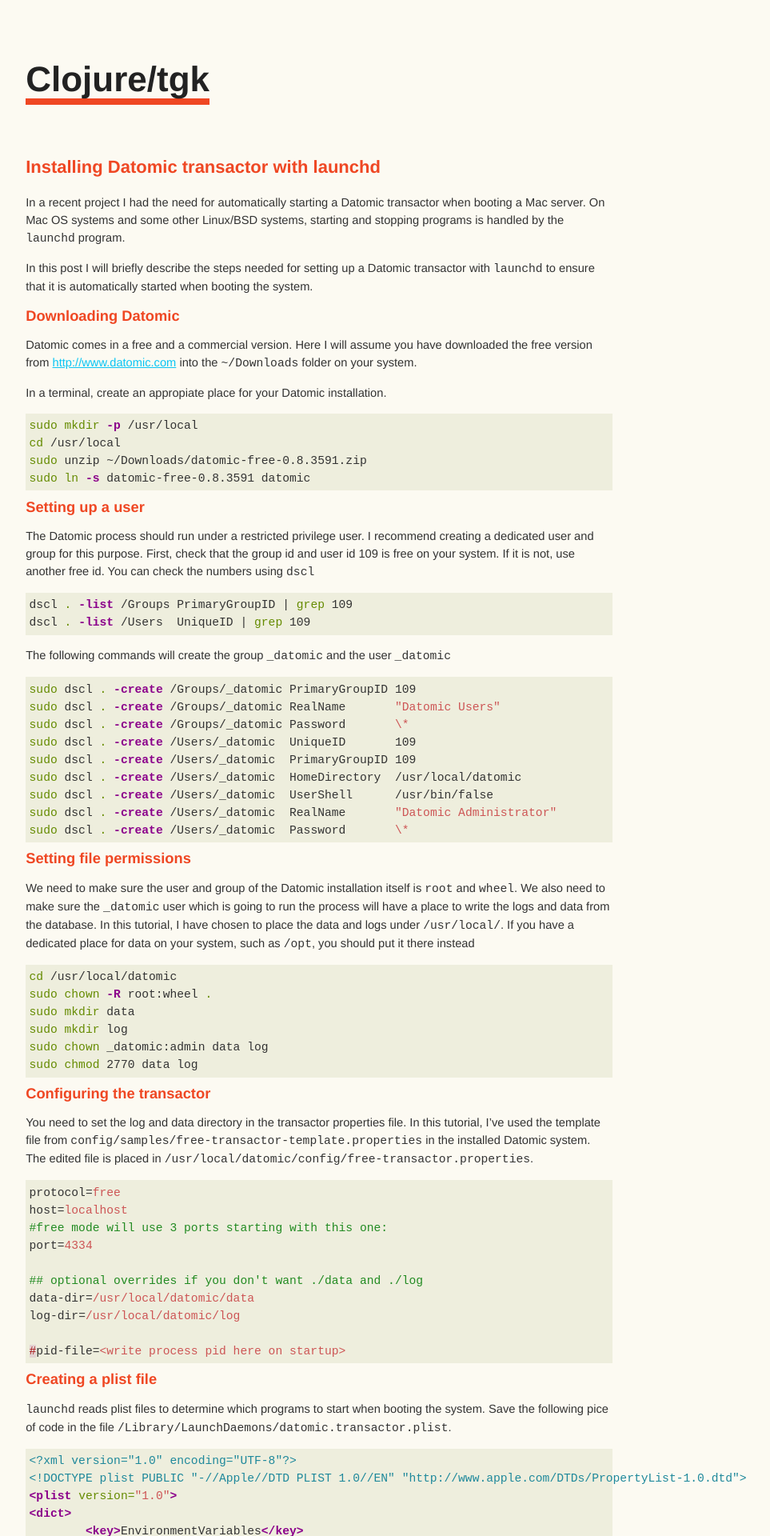
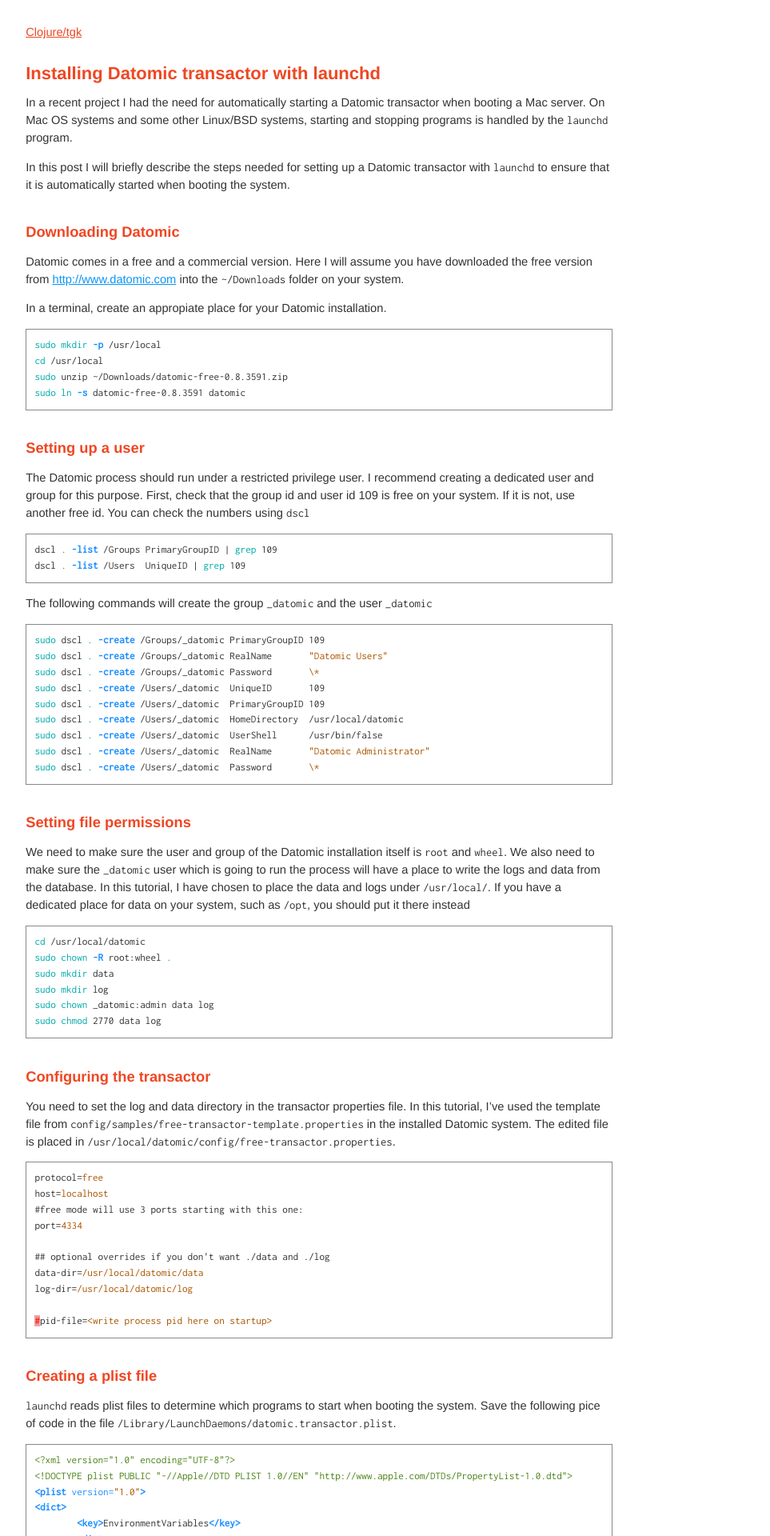
Before and after one commit to tgk/tgk.github.com, a Jekyll site: the page built from _posts/2012-11-04-installing-datomic-transactor-with-launchd.markdown, in a window 1280 px wide. Shown: the top 1920 px of the page at 80% size, without its empty margins (241-1204 px from the left). Built offline with Jekyll 4.4.1, drawn with Linux system fonts in a browser that asks for light colours; Markdown is read by kramdown in place of the engine named in the settings; comment, search, counter and statistics services are not loaded.

Commit message:
Updated site layout

```diff
--- a/_layouts/default.html
+++ b/_layouts/default.html
@@ -2,6 +2,9 @@
 <head>
    <meta http-equiv="content-type" content="text/html; charset=utf-8" />
    <title>{{ page.title }}</title>
+
+   <!-- Inconsolata font -->
+   <link href='http://fonts.googleapis.com/css?family=Inconsolata' rel='stylesheet' type='text/css'>
 
    <!-- syntax highlighting CSS -->
    <link rel="stylesheet" href="/css/syntax.css" type="text/css" />
@@ -28,11 +31,14 @@
 </head>
 <body>
 
-<div class="site">
-  <div class="title">
-    <a href="/">Clojure/tgk</a>
+  <div class="site">
+
+    <div class="title">
+      <a href="/">Clojure/tgk</a>
+    </div>
+
+    {{ content }}
+
   </div>
 
-  {{ content }}
-
 </html>
--- a/css/screen.css
+++ b/css/screen.css
@@ -30,7 +30,7 @@
 }
 
 body {
-  background-color: #fcfaf2;
+  background-color: #fff;
   font: 13.34px helvetica, arial, clean, sans-serif;
   *font-size: small;
   text-align: center;
@@ -42,13 +42,13 @@
 }
 
 h1 {
-  margin-bottom: 1em;
+  margin-bottom: 0.5em;
   color: #ef4723;
   font-size: 150%;
 }
 
 h2 {
-  margin-top: 0.5em;
+  margin-top: 2em;
   color: #ef4723;
   font-size: 125%;
 }
@@ -58,6 +58,10 @@
 }
 
 a {
+  color: #0a95f4;
+}
+
+olda {
   color: #0ac5f4;
 }
 
@@ -66,13 +70,34 @@
 }
 
 a:visited {
-  color: #03bdec;
+  color: #0390fc;
 }
 
 table {
   font-size: inherit;
   font: 100%;
 }
+
+.highlight {
+  border-style: solid;
+  border-width: 1px;
+  border-color: #888;
+}
+
+.highlight pre {
+  margin: 0.4em
+}
+
+.highlight code {
+  font-family: 'Inconsolata', monospace;
+  font-size: 0.9em;
+  line-height: 1.5;
+}
+
+code {
+  font-family: 'Inconsolata', monospace;
+}
+
 
 /*****************************************************************************/
 /*
@@ -105,23 +130,19 @@
   font-size: 110%;
   text-align: left;
   width: 50em;
-  margin: 3em auto 2em auto;
+  margin: 1em auto 2em auto;
   line-height: 1.5em;
 }
 
 .title {
   color: #ef4723;
-  font-weight: bold;
-  font-size: 300%;
   padding-top: 1em;
   padding-bottom: 1em;
   margin-bottom: 1em;
 }
 
   .site .title a {
-    color: #222;
-    text-decoration: none;
-    border-bottom: 0.2em solid #ef4723;
+    color: #ef4723;
   }
 
   .site .title a:hover {
--- a/css/syntax.css
+++ b/css/syntax.css
@@ -1,12 +1,11 @@
-.highlight .hll { background-color: #ffffcc }
-.highlight  { background: #eeeedd; }
-.highlight .c { color: #228B22 } /* Comment */
-.highlight .err { color: #a61717; background-color: #e3d2d2 } /* Error */
-.highlight .k { color: #8B008B; font-weight: bold } /* Keyword */
-.highlight .cm { color: #228B22 } /* Comment.Multiline */
-.highlight .cp { color: #1e889b } /* Comment.Preproc */
-.highlight .c1 { color: #228B22 } /* Comment.Single */
-.highlight .cs { color: #8B008B; font-weight: bold } /* Comment.Special */
+.codehilite .hll { background-color: #ffffcc }
+.codehilite .c { color: #aaaaaa; font-style: italic } /* Comment */
+.highlight .err { color: #F00000; background-color: #F0A0A0 } /* Error */
+.highlight .k { color: #0000aa } /* Keyword */
+.highlight .cm { color: #aaaaaa; font-style: italic } /* Comment.Multiline */
+.highlight .cp { color: #4c8317 } /* Comment.Preproc */
+.highlight .c1 { color: #aaaaaa; font-style: italic } /* Comment.Single */
+.highlight .cs { color: #0000aa; font-style: italic } /* Comment.Special */
 .highlight .gd { color: #aa0000 } /* Generic.Deleted */
 .highlight .ge { font-style: italic } /* Generic.Emph */
 .highlight .gr { color: #aa0000 } /* Generic.Error */
@@ -17,43 +16,43 @@
 .highlight .gs { font-weight: bold } /* Generic.Strong */
 .highlight .gu { color: #800080; font-weight: bold } /* Generic.Subheading */
 .highlight .gt { color: #aa0000 } /* Generic.Traceback */
-.highlight .kc { color: #8B008B; font-weight: bold } /* Keyword.Constant */
-.highlight .kd { color: #8B008B; font-weight: bold } /* Keyword.Declaration */
-.highlight .kn { color: #8B008B; font-weight: bold } /* Keyword.Namespace */
-.highlight .kp { color: #8B008B; font-weight: bold } /* Keyword.Pseudo */
-.highlight .kr { color: #8B008B; font-weight: bold } /* Keyword.Reserved */
-.highlight .kt { color: #a7a7a7; font-weight: bold } /* Keyword.Type */
-.highlight .m { color: #B452CD } /* Literal.Number */
-.highlight .s { color: #CD5555 } /* Literal.String */
-.highlight .na { color: #658b00 } /* Name.Attribute */
-.highlight .nb { color: #658b00 } /* Name.Builtin */
-.highlight .nc { color: #008b45; font-weight: bold } /* Name.Class */
-.highlight .no { color: #00688B } /* Name.Constant */
-.highlight .nd { color: #707a7c } /* Name.Decorator */
-.highlight .ne { color: #008b45; font-weight: bold } /* Name.Exception */
-.highlight .nf { color: #008b45 } /* Name.Function */
-.highlight .nn { color: #008b45; text-decoration: underline } /* Name.Namespace */
-.highlight .nt { color: #8B008B; font-weight: bold } /* Name.Tag */
-.highlight .nv { color: #00688B } /* Name.Variable */
-.highlight .ow { color: #8B008B } /* Operator.Word */
+.highlight .kc { color: #0000aa } /* Keyword.Constant */
+.highlight .kd { color: #0000aa } /* Keyword.Declaration */
+.highlight .kn { color: #0000aa } /* Keyword.Namespace */
+.highlight .kp { color: #0000aa } /* Keyword.Pseudo */
+.highlight .kr { color: #0000aa } /* Keyword.Reserved */
+.highlight .kt { color: #00aaaa } /* Keyword.Type */
+.highlight .m { color: #009999 } /* Literal.Number */
+.highlight .s { color: #aa5500 } /* Literal.String */
+.highlight .na { color: #1e90ff } /* Name.Attribute */
+.highlight .nb { color: #00aaaa } /* Name.Builtin */
+.highlight .nc { color: #00aa00; text-decoration: underline } /* Name.Class */
+.highlight .no { color: #aa0000 } /* Name.Constant */
+.highlight .nd { color: #888888 } /* Name.Decorator */
+.highlight .ni { color: #800000; font-weight: bold } /* Name.Entity */
+.highlight .nf { color: #00aa00 } /* Name.Function */
+.highlight .nn { color: #00aaaa; text-decoration: underline } /* Name.Namespace */
+.highlight .nt { color: #1e90ff; font-weight: bold } /* Name.Tag */
+.highlight .nv { color: #aa0000 } /* Name.Variable */
+.highlight .ow { color: #0000aa } /* Operator.Word */
 .highlight .w { color: #bbbbbb } /* Text.Whitespace */
-.highlight .mf { color: #B452CD } /* Literal.Number.Float */
-.highlight .mh { color: #B452CD } /* Literal.Number.Hex */
-.highlight .mi { color: #B452CD } /* Literal.Number.Integer */
-.highlight .mo { color: #B452CD } /* Literal.Number.Oct */
-.highlight .sb { color: #CD5555 } /* Literal.String.Backtick */
-.highlight .sc { color: #CD5555 } /* Literal.String.Char */
-.highlight .sd { color: #CD5555 } /* Literal.String.Doc */
-.highlight .s2 { color: #CD5555 } /* Literal.String.Double */
-.highlight .se { color: #CD5555 } /* Literal.String.Escape */
-.highlight .sh { color: #1c7e71; font-style: italic } /* Literal.String.Heredoc */
-.highlight .si { color: #CD5555 } /* Literal.String.Interpol */
-.highlight .sx { color: #cb6c20 } /* Literal.String.Other */
-.highlight .sr { color: #1c7e71 } /* Literal.String.Regex */
-.highlight .s1 { color: #CD5555 } /* Literal.String.Single */
-.highlight .ss { color: #CD5555 } /* Literal.String.Symbol */
-.highlight .bp { color: #658b00 } /* Name.Builtin.Pseudo */
-.highlight .vc { color: #00688B } /* Name.Variable.Class */
-.highlight .vg { color: #00688B } /* Name.Variable.Global */
-.highlight .vi { color: #00688B } /* Name.Variable.Instance */
-.highlight .il { color: #B452CD } /* Literal.Number.Integer.Long */
+.highlight .mf { color: #009999 } /* Literal.Number.Float */
+.highlight .mh { color: #009999 } /* Literal.Number.Hex */
+.highlight .mi { color: #009999 } /* Literal.Number.Integer */
+.highlight .mo { color: #009999 } /* Literal.Number.Oct */
+.highlight .sb { color: #aa5500 } /* Literal.String.Backtick */
+.highlight .sc { color: #aa5500 } /* Literal.String.Char */
+.highlight .sd { color: #aa5500 } /* Literal.String.Doc */
+.highlight .s2 { color: #aa5500 } /* Literal.String.Double */
+.highlight .se { color: #aa5500 } /* Literal.String.Escape */
+.highlight .sh { color: #aa5500 } /* Literal.String.Heredoc */
+.highlight .si { color: #aa5500 } /* Literal.String.Interpol */
+.highlight .sx { color: #aa5500 } /* Literal.String.Other */
+.highlight .sr { color: #009999 } /* Literal.String.Regex */
+.highlight .s1 { color: #aa5500 } /* Literal.String.Single */
+.highlight .ss { color: #0000aa } /* Literal.String.Symbol */
+.highlight .bp { color: #00aaaa } /* Name.Builtin.Pseudo */
+.highlight .vc { color: #aa0000 } /* Name.Variable.Class */
+.highlight .vg { color: #aa0000 } /* Name.Variable.Global */
+.highlight .vi { color: #aa0000 } /* Name.Variable.Instance */
+.highlight .il { color: #009999 } /* Literal.Number.Integer.Long */
```
